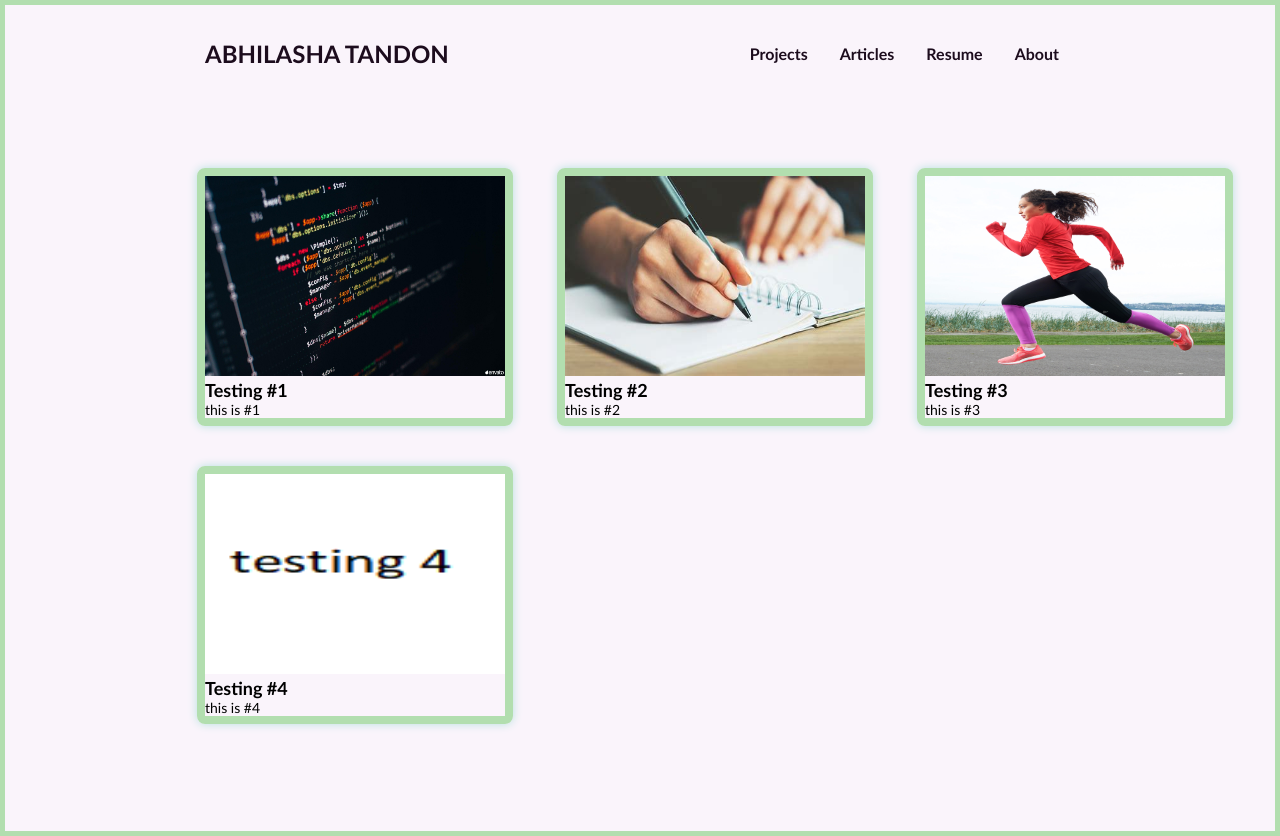
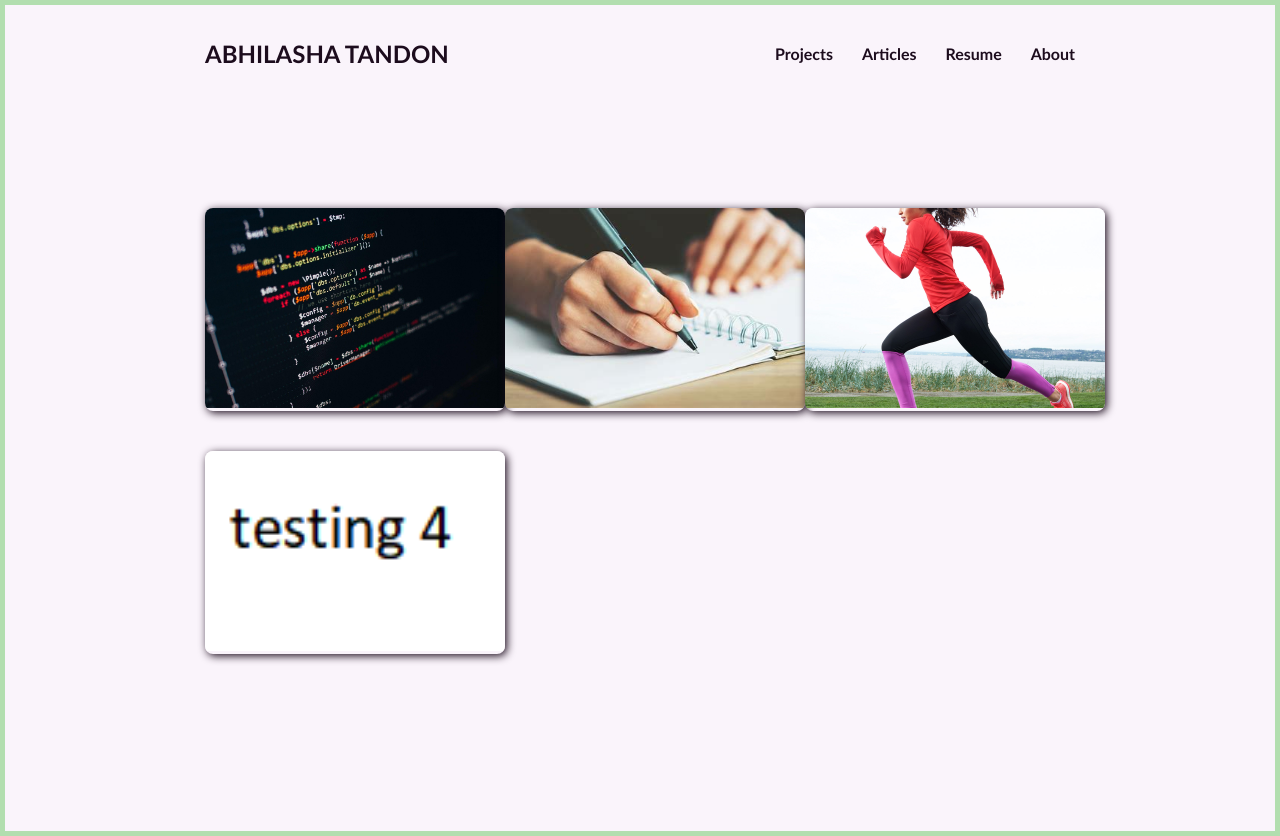
Before and after one commit to AbhilashaTandon/abhilashatandon.com, a Next.js app: page /projects in a window 1280 px wide. Built offline with nearby package versions, Linux system fonts and the light colour scheme.

Commit message:
Worked on ContentGrid
Added hover text
Fixed borders
TODO: Increase hover text font size

```diff
--- a/components/content-box.js
+++ b/components/content-box.js
@@ -1,18 +1,22 @@
-const classNames = require('classnames');
+const classNames = require("classnames");
 
 import Image from "next/image";
 import Styles from "@/styles/ContentGrid.module.css";
-import General from "@/styles/General.module.css"
+import General from "@/styles/General.module.css";
+import Link from "next/link";
 
-export default function ContentBox({ image, title, desc, link }) {
-
+export default function ContentBox({ image, title, desc, dest }) {
     var classnames = classNames(Styles.box, General.border_style);
     //box that previews article or project
     return (
-    <div className={classnames}>
-      <Image src={image} alt="error" className={Styles.img}/>
+        <>
+            <Link className={classnames} href={dest}>
+                <Image src={image} alt="error" className={Styles.img} />
+                <div className={Styles.hover_text}>
                     <div className={General.heading}>{title}</div>
-      <div className={General.body}>{desc}</div>
+                    <div className={General.heading}>{desc}</div>
                 </div>
+            </Link>
+        </>
     );
 }
--- a/styles/ContentGrid.module.css
+++ b/styles/ContentGrid.module.css
@@ -1,22 +1,52 @@
 .grid {
-    margin-top: 100px;
+    --column-width: 300px;
+    margin-top: 140px;
     display: grid;
-    grid-template-columns: 300px 300px 300px;
-    column-gap: 60px;
+    grid-template-columns: var(--column-width) var(--column-width) var(
+            --column-width
+        );
+    column-gap: calc((100% - var(--column-width) * 3) / 2);
     row-gap: 40px;
     place-items: center;
-    justify-content: flex-start;
 }
 
 .box {
     justify-content: center;
+    text-decoration: none; /* gets rid of default link color + underline */
+    color: var(--text);
+    position: relative;
 }
 
-.box:hover{
-    transition: .45s;
+.hover_text {
+    display: none;
 }
 
-.img{
+
+
+.box:hover > .hover_text {
+    display: grid;
+    color: var(--text);
+    -webkit-text-fill-color: var(--background);
+    -webkit-text-stroke: 1px;
+
+    position: absolute;
+    top: 0;
+    bottom: 0;
+    left: 0;
+    right: 0;
+
+    justify-content: center;
+
+    place-items: center;
+}
+
+.img {
     height: 200px;
-    width: 300px;
+    width: var(--column-width);
+    object-fit: cover;
 }
+
+.box:hover > .img {
+    transition: 0.45s;
+    filter: brightness(50%);
+}
--- a/styles/General.module.css
+++ b/styles/General.module.css
@@ -1,17 +1,14 @@
-.border_style{
-    border-style: solid;
-    border-width: 8px;
+.border_style {
     border-radius: 8px;
-    box-shadow: 0px 0px 10px var(--secondary);
-    border-color: var(--primary);
+    box-shadow: 2px 2px 8px var(--text);
     overflow: hidden;
-  }
-
-.heading{
-  font-size: 18px;
-  font-weight: 600;
 }
 
-.body{
-  font-size: 14px;
+.heading {
+    font-size: 18px;
+    font-weight: 600;
 }
+
+.body {
+    font-size: 14px;
+}
--- a/styles/Navbar.module.css
+++ b/styles/Navbar.module.css
@@ -2,15 +2,21 @@
     display: flex; /* makes horizontal list */
     align-items: center; /* makes centered vertically */
     text-decoration: none; /* gets rid of default link color + underline */
+    justify-content: space-between;
+    width: 300px;
 }
 
 .nav_link {
-  padding: 2px 1em 0 1em;
     font-weight: 600;
     font-size: 1rem;
 
     color: var(--text);
     text-decoration: none;
+}
+
+.nav_link:hover {
+    transition: 0.5s;
+    color: var(--accent);
 }
 
 .logo {
--- a/styles/globals.css
+++ b/styles/globals.css
@@ -10,5 +10,5 @@
     border-style: solid;
     border-width: 5px;
     border-color: var(--primary);
-    height: min(100%);
-  }
+    min-height: 100%;
+}
```
Lines whose indentation alone changed are shown as unchanged.
